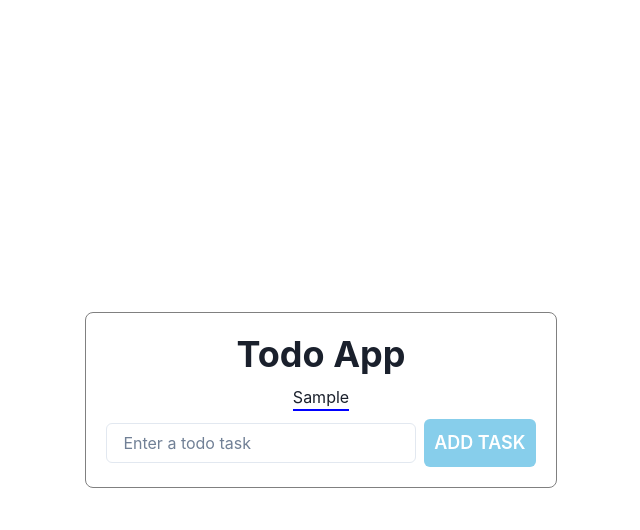
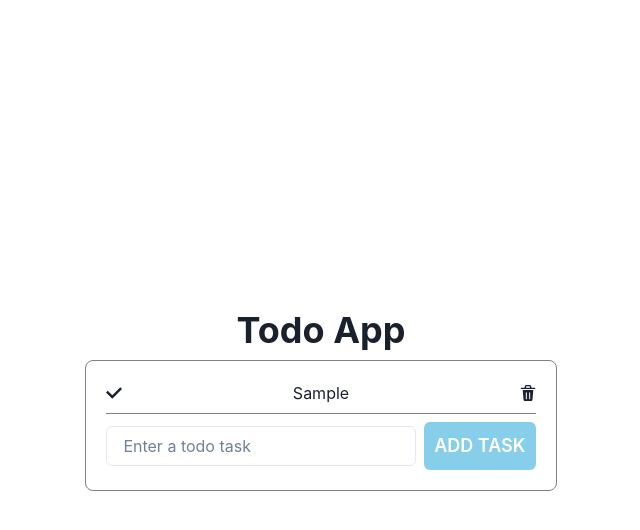
Before and after one commit to EmmanuelOloke/chingu-peer-todo, a React (Vite) app: page / in a window 1280 px wide. Both pictures are taken after typing "Sample" into the empty fields and a click on the button "ADD TASK". Shown: the top 530 px of the page, without its empty margins (319-959 px from the left). Built offline with nearby package versions, Linux system fonts and the light colour scheme.

Commit message:
feat: added marked as done and delete todo functionalities

```diff
--- a/src/App.jsx
+++ b/src/App.jsx
@@ -1,6 +1,9 @@
 import { useEffect, useState } from 'react';
 
-import { Button, Flex, HStack, Heading, Input, Text, VStack } from '@chakra-ui/react';
+import { Button, HStack, Heading, Input, StackDivider, Text, VStack } from '@chakra-ui/react';
+import { DeleteIcon, CheckIcon } from '@chakra-ui/icons';
+
+import { nanoid } from 'nanoid';
 
 function App() {
   const [inputText, setInputText] = useState('');
@@ -8,9 +11,14 @@
     () => JSON.parse(localStorage.getItem('todoItems')) || []
   );
 
+  const todo = {
+    id: nanoid(),
+    body: inputText,
+    isDone: false,
+  };
+
   const addTodo = () => {
-    const updatedArray = [...todoItems, inputText];
-    setTodoItems(updatedArray);
+    setTodoItems([...todoItems, todo]);
     setInputText('');
   };
 
@@ -18,22 +26,39 @@
     setInputText(e.target.value);
   };
 
+  const checked = (index) => {
+    const newTodos = [...todoItems];
+    newTodos[index].isDone = true;
+    setTodoItems(newTodos);
+  };
+
+  const deleted = (id) => {
+    const newTodoItems = todoItems.filter((todo) => todo.id !== id);
+    setTodoItems(newTodoItems);
+  };
+
   useEffect(() => {
     localStorage.setItem('todoItems', JSON.stringify(todoItems));
   }, [todoItems]);
 
   return (
-    <Flex h="100vh" justifyContent="center" alignItems="center">
-      <VStack border="1px solid gray" borderRadius="8px" p={5}>
-        <Heading>Todo App</Heading>
-
+    <VStack h="100vh" justifyContent="center" alignItems="center">
+      <Heading>Todo App</Heading>
+      <VStack divider={<StackDivider />} border="1px solid gray" borderRadius="8px" p={5}>
         {todoItems.length === 0 ? (
-          <Text>No items added to the todo yet</Text>
+          <ext>No items added to the todo yet</ext>
         ) : (
-          todoItems.map((eachTodoItem) => (
-            <Text borderBottom="2px solid blue" key={eachTodoItem}>
-              {eachTodoItem}
-            </Text>
+          todoItems.map((eachTodoItem, index) => (
+            <HStack w="full" justifyContent="space-between" key={eachTodoItem.id}>
+              <CheckIcon />
+              <Text
+                style={{ textDecoration: eachTodoItem.isDone ? 'line-through' : '' }}
+                onClick={() => checked(index)}
+              >
+                {eachTodoItem.body}
+              </Text>
+              <DeleteIcon onClick={() => deleted(eachTodoItem.id)} />
+            </HStack>
           ))
         )}
 
@@ -55,7 +80,7 @@
           </Button>
         </HStack>
       </VStack>
-    </Flex>
+    </VStack>
   );
 }
 
```
